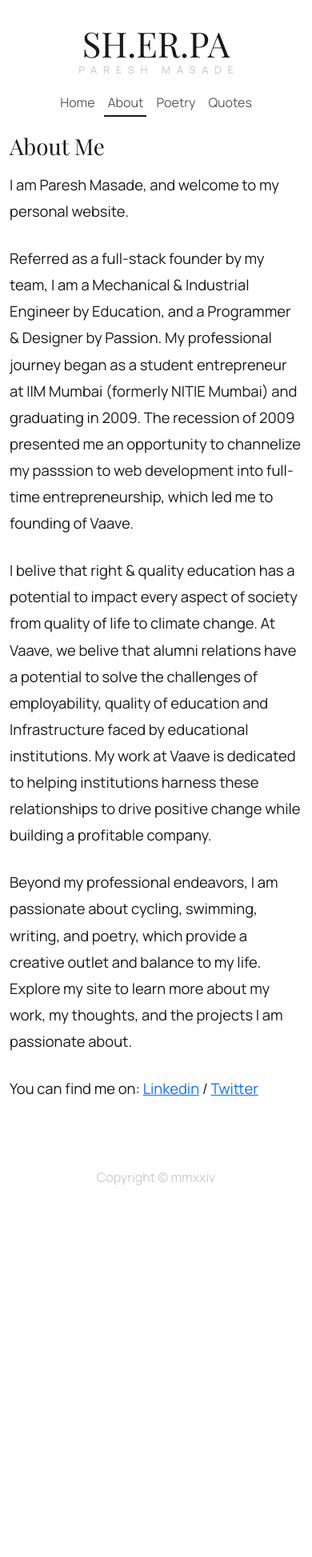
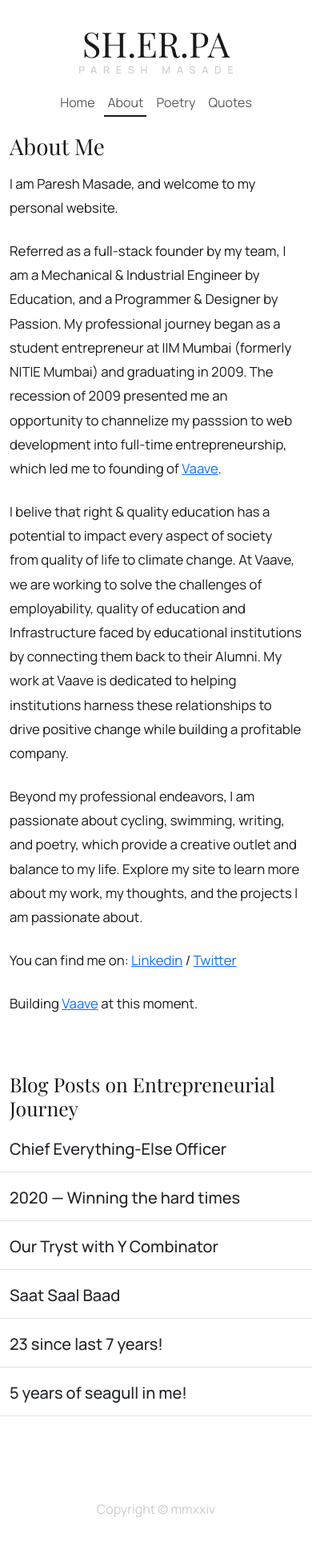
Before and after one commit to masade/masade.github.io, a Jekyll site: the page built from about.md, in a window 390 px wide. Shown: the whole page at 80% size. Built offline with Jekyll 4.4.1, drawn with Linux system fonts in a browser that asks for light colours; before the commit the page ends 1532 px from its top, so only the background shows below that.

Commit message:
updating articles and links

```diff
--- /dev/null
+++ b/_data/articles.yml
@@ -0,0 +1,12 @@
+- text: "Chief Everything-Else Officer"
+  url: https://www.linkedin.com/posts/masade_leadership-entrepeneurship-ceo-activity-6790307652720222208-il1Z
+- text: "2020 — Winning the hard times"
+  url: https://www.linkedin.com/pulse/2020-winning-hard-times-paresh-masade/
+- text: "Playbook: Building a Scalable Sales Machine"
+  url: https://www.linkedin.com/pulse/our-playbook-building-scalable-salesmachine-paresh-masade/
+- text: "Selling to Customer vs Investor"
+  url: https://www.linkedin.com/pulse/selling-customer-vs-investor-paresh-masade/
+- text: 10 Y Combinator questions every entrepreneur should answer
+  url: https://medium.com/vaave/10-y-combinator-questions-every-entrepreneur-should-answer-d1a9186a93a1
+- text: Entrepreneurship is like a Sport!
+  url: https://medium.com/@pareshmasade/entrepreneurship-is-like-a-sport-ba96c6ef2ddf
--- /dev/null
+++ b/_data/journey.yml
@@ -0,0 +1,12 @@
+- text: "Chief Everything-Else Officer"
+  url: https://www.linkedin.com/posts/masade_leadership-entrepeneurship-ceo-activity-6790307652720222208-il1Z
+- text: "2020 — Winning the hard times"
+  url: https://www.linkedin.com/pulse/2020-winning-hard-times-paresh-masade/
+- text: "Our Tryst with Y Combinator"
+  url: https://medium.com/vaave/our-tryst-with-y-combinator-cbf8604b27e1
+- text: "Saat Saal Baad"
+  url: https://www.linkedin.com/pulse/saat-saal-baad-paresh-masade/
+- text: 23 since last 7 years!
+  url: https://medium.com/vaave/23-since-last-7-years-307d1f329a3f
+- text: 5 years of seagull in me!
+  url: https://medium.com/vaave/5-years-of-seagull-in-me-ef93e9d10c92
--- a/_layouts/home.html
+++ b/_layouts/blog.html
@@ -24,5 +24,4 @@ layout: default
 
 
   {%- endif -%}
-
 </div>
--- a/about.md
+++ b/about.md
@@ -6,13 +6,21 @@ permalink: /about/
 
 I am Paresh Masade, and welcome to my personal website.
 
-Referred as a full-stack founder by my team, I am a Mechanical & Industrial Engineer by Education, and a Programmer & Designer by Passion. My professional journey began as a student entrepreneur at IIM Mumbai (formerly NITIE Mumbai) and graduating in 2009. The recession of 2009 presented me an opportunity to channelize my passsion to web development into full-time entrepreneurship, which led me to founding of Vaave.
+Referred as a full-stack founder by my team, I am a Mechanical & Industrial Engineer by Education, and a Programmer & Designer by Passion. My professional journey began as a student entrepreneur at IIM Mumbai (formerly NITIE Mumbai) and graduating in 2009. The recession of 2009 presented me an opportunity to channelize my passsion to web development into full-time entrepreneurship, which led me to founding of [Vaave](https://www.vaave.com){:target="_blank"}.
 
-I belive that right & quality education has a potential to impact every aspect of society from quality of life to climate change. At Vaave, we belive that alumni relations have a potential to solve the challenges of employability, quality of education and Infrastructure faced by educational institutions. My work at Vaave is dedicated to helping institutions harness these relationships to drive positive change while building a profitable company.
+I belive that right & quality education has a potential to impact every aspect of society from quality of life to climate change. At Vaave, we are working to solve the challenges of employability, quality of education and Infrastructure faced by educational institutions by connecting them back to their Alumni. My work at Vaave is dedicated to helping institutions harness these relationships to drive positive change while building a profitable company.
 
 Beyond my professional endeavors, I am passionate about cycling, swimming, writing, and poetry, which provide a creative outlet and balance to my life. Explore my site to learn more about my work, my thoughts, and the projects I am passionate about.
 
+You can find me on:
+[Linkedin](https://www.linkedin.com/in/masade){:target="_blank"} /
+[Twitter](https://x.com/masade){:target="_blank"}
 
-You can find me on:
-[Linkedin](https://www.linkedin.com/in/masade) /
-[Twitter](https://x.com/masade)
+Building [Vaave](https://www.vaave.com){:target="_blank"} at this moment.
+
+<h2 class="page-title pt-5">Blog Posts on Entrepreneurial Journey</h2>
+<div class="mb-5">
+{% for link in site.data.journey %}
+    <h5 class="border-bottom row py-3 mb-1"><a href="{{ link.url }}" target="_blank" class="text-dark  text-decoration-none">{{ link.text }}</a></h5>
+{% endfor %}
+</div>
--- a/assets/main.scss
+++ b/assets/main.scss
@@ -62,5 +62,8 @@ h1,h2,h3{font-family: $display-font;}
         letter-spacing: 0.6em;
         padding-left: 0.6em;
     }
+    .post-content{
+    font-size: 1.05em;
+    }
 
 }
```
Also changed, not shown: _data/other-links.yml (added, +10 -0 lines), _posts/2012-02-14-aawara-main-naa-ban-paya.md (added, +32 -0 lines), _posts/2012-11-10-kaise-mai-izhar-karu.md (+1 -1 lines), _posts/2013-03-03-nidar-na-hone-ka-lagta-hai-dar.md (added, +56 -0 lines), index.md (+24 -1 lines), poetry.md (+7 -7 lines).
